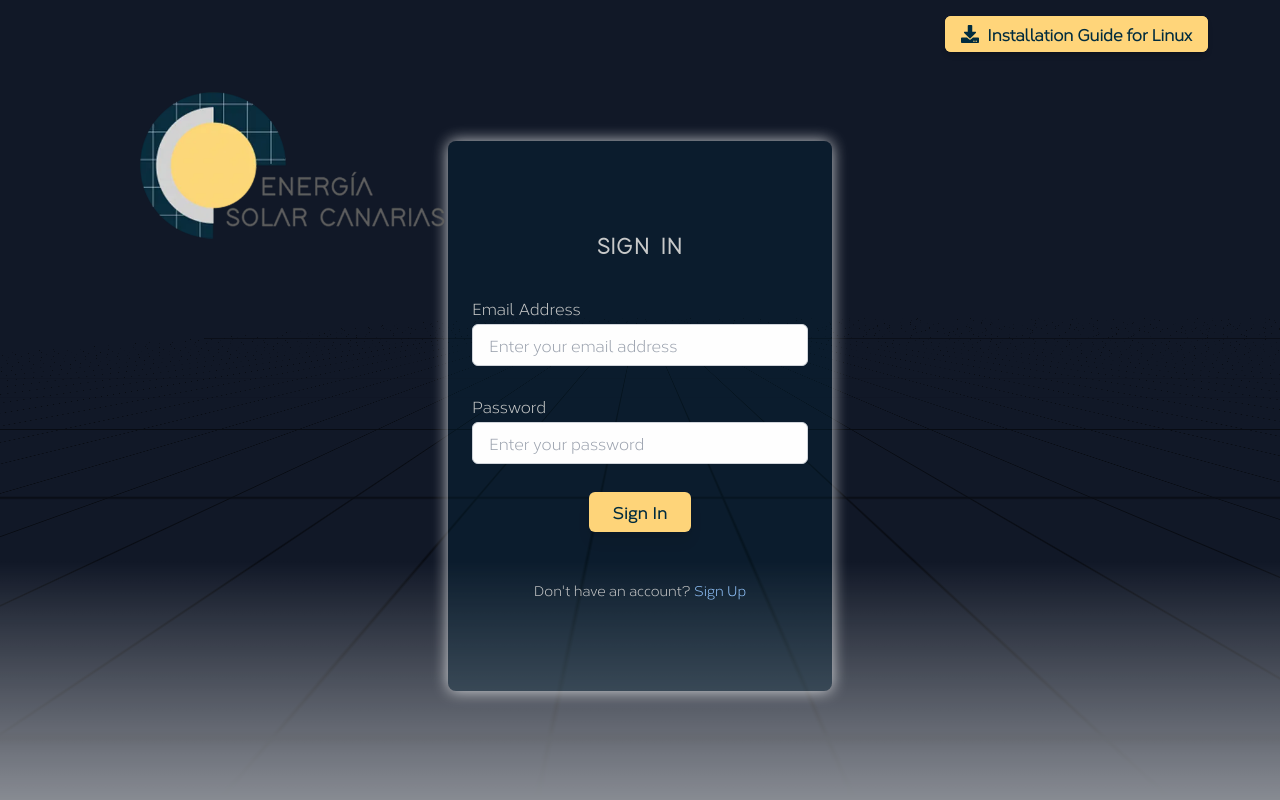
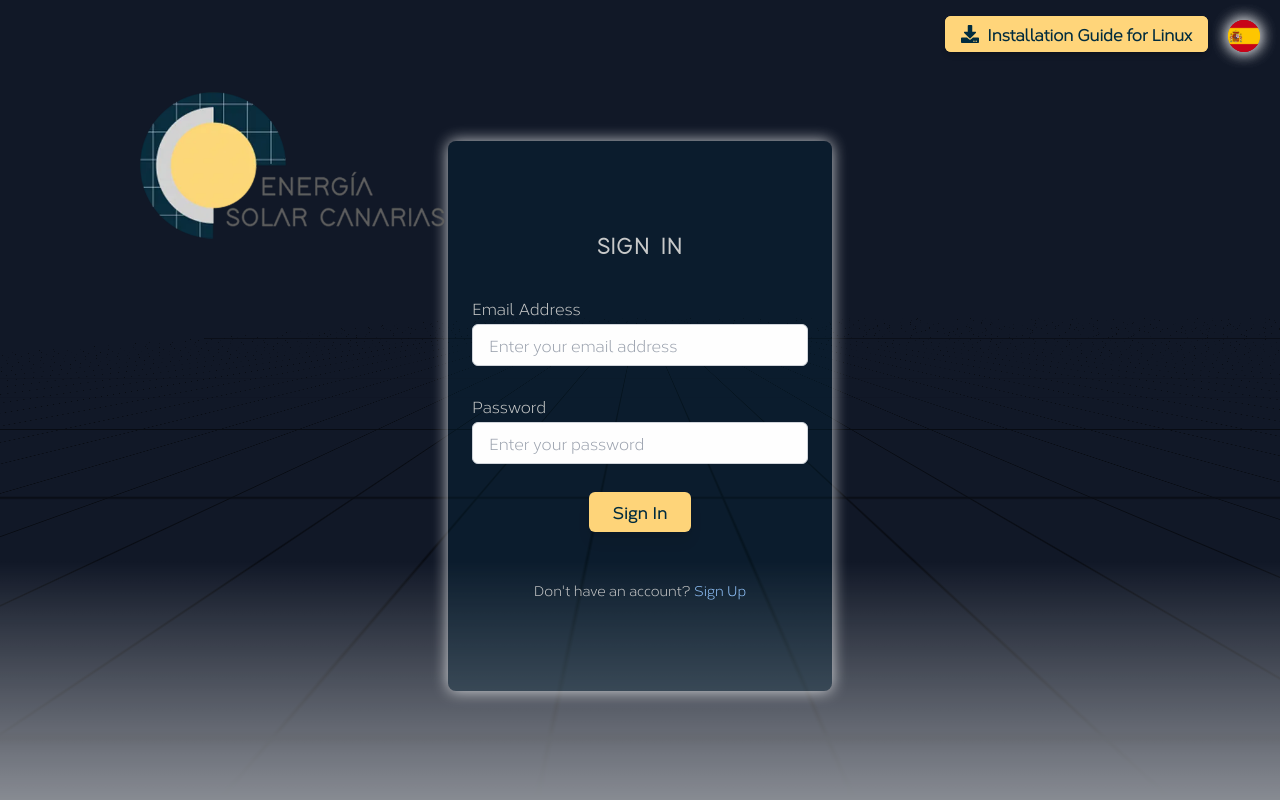
Before and after one commit to Galaga-Agency/energia_solar_canarias_frontend, a Next.js app: page / in a window 1280 px wide. Built offline with nearby package versions, Linux system fonts and the light colour scheme.

Commit message:
bandeja display arreglado

```diff
--- a/components/LanguageSelector.js
+++ b/components/LanguageSelector.js
@@ -2,87 +2,101 @@
 
 import React, { useState, useEffect } from "react";
 import { useTranslation } from "react-i18next";
-import englishFlag from "@/public/assets/icons/en.webp";
-import spanishFlag from "@/public/assets/icons/es.webp";
+import Image from "next/image";
 
 const languages = [
-  { code: "en", name: "English", flagPath: englishFlag },
-  { code: "es", name: "Español", flagPath: spanishFlag },
+  { code: "en", flagPath: "/assets/icons/en.webp", alt: "English Flag" },
+  { code: "es", flagPath: "/assets/icons/es.webp", alt: "Spanish Flag" },
 ];
 
 const LanguageSelector = () => {
   const { i18n } = useTranslation();
-  const [activeLanguage, setActiveLanguage] = useState(i18n.language);
+  const [activeLanguage, setActiveLanguage] = useState("es");
   const [isOpen, setIsOpen] = useState(false);
+  const [imageLoaded, setImageLoaded] = useState(false);
+  const [isI18nReady, setIsI18nReady] = useState(false);
 
   useEffect(() => {
-    setActiveLanguage(i18n.language);
-  }, [i18n.language]);
+    const initializeI18n = async () => {
+      await i18n.initPromise;
+      setIsI18nReady(true);
+      setActiveLanguage(i18n.language || "es");
+    };
 
-  const handleLanguageChange = async (languageCode) => {
-    await i18n.changeLanguage(languageCode);
-    setActiveLanguage(languageCode);
+    initializeI18n();
+  }, [i18n]);
+
+  useEffect(() => {
+    if (isI18nReady) {
+      setActiveLanguage(i18n.language || "es");
+    }
+  }, [i18n.language, isI18nReady]);
+
+  const changeLanguage = (lng) => {
+    i18n.changeLanguage(lng);
+    setActiveLanguage(lng);
     setIsOpen(false);
+    setImageLoaded(false);
   };
 
-  const selectedLanguage = languages.find(
-    (lang) => lang.code === activeLanguage
+  const currentLanguage =
+    languages.find((language) => language.code === activeLanguage) ||
+    languages.find((language) => language.code === "es");
+
+  const otherLanguage = languages.find(
+    (language) => language.code !== activeLanguage
   );
 
-  const availableLanguages = languages.filter(
-    (lang) => lang.code !== activeLanguage
-  );
-
-  useEffect(() => {
-    const handleOutsideClick = (event) => {
-      if (!event.target.closest("#language-selector")) {
-        setIsOpen(false);
-      }
-    };
-    window.addEventListener("click", handleOutsideClick);
-    return () => {
-      window.removeEventListener("click", handleOutsideClick);
-    };
-  }, []);
+  if (!isI18nReady) {
+    return null;
+  }
 
   return (
-    <div className="relative" id="language-selector">
-      <button
+    <div className="fixed top-[20px] right-[20px] z-50">
+      {/* Current Language Flag */}
+      <div
+        className="w-8 h-8 rounded-full cursor-pointer flex items-center justify-center p-0 overflow-hidden shadow-white-shadow hover:shadow-hover-shadow transition-all duration-300 ease-in-out"
         onClick={() => setIsOpen(!isOpen)}
-        type="button"
-        className="inline-flex items-center justify-center w-full rounded-full shadow-white-shadow hover:shadow-hover-shadow"
-        aria-expanded={isOpen}
       >
-        {selectedLanguage && (
-          <img
-            src={selectedLanguage.flagPath.src}
-            alt={`${selectedLanguage.name} Flag`}
-            className="w-9 h-9 rounded-full object-cover"
+        {!imageLoaded && (
+          <div className="w-full h-full bg-gray-200 animate-pulse rounded-full" />
+        )}
+        <Image
+          src={currentLanguage.flagPath}
+          alt={currentLanguage.alt}
+          layout="fill"
+          objectFit="cover"
+          className={`rounded-full ${
+            imageLoaded ? "opacity-100" : "opacity-0"
+          }`}
+          onLoad={() => setImageLoaded(true)}
+          onError={() => console.error("Failed to load image")}
+          priority
+        />
+      </div>
+
+      {/* Other Language Flag Sliding Down */}
+      <div
+        className={`absolute w-8 h-8 rounded-full cursor-pointer flex items-center justify-center overflow-hidden shadow-md bg-white transition-transform duration-300 ease-in-out ${
+          isOpen ? "translate-y-12 opacity-100" : "translate-y-0 opacity-0"
+        }`}
+        style={{
+          top: "40px",
+          transformOrigin: "top",
+          transform: isOpen ? "scaleY(1)" : "scaleY(0)",
+        }}
+        onClick={() => otherLanguage && changeLanguage(otherLanguage.code)}
+      >
+        {otherLanguage && (
+          <Image
+            src={otherLanguage.flagPath}
+            alt={otherLanguage.alt}
+            layout="fill"
+            objectFit="cover"
+            className="rounded-full"
           />
         )}
-      </button>
-
-      {isOpen && (
-        <div className="absolute rounded-md shadow-lg" role="menu">
-          <div className="py-1" role="none">
-            {availableLanguages.map((language) => (
-              <button
-                key={language.code}
-                onClick={() => handleLanguageChange(language.code)}
-                className="flex items-center justify-start w-full py-1 text-sm"
-                role="menuitem"
-              >
-                <img
-                  src={language.flagPath.src}
-                  alt={`${language.name} Flag`}
-                  className="w-9 h-9 rounded-full object-cover"
-                />
-                {language.name}
-              </button>
-            ))}
-          </div>
-        </div>
-      )}
+      </div>
     </div>
   );
 };
```
Also changed, not shown: 1 other file (tests, documents, lock files or other folders).
